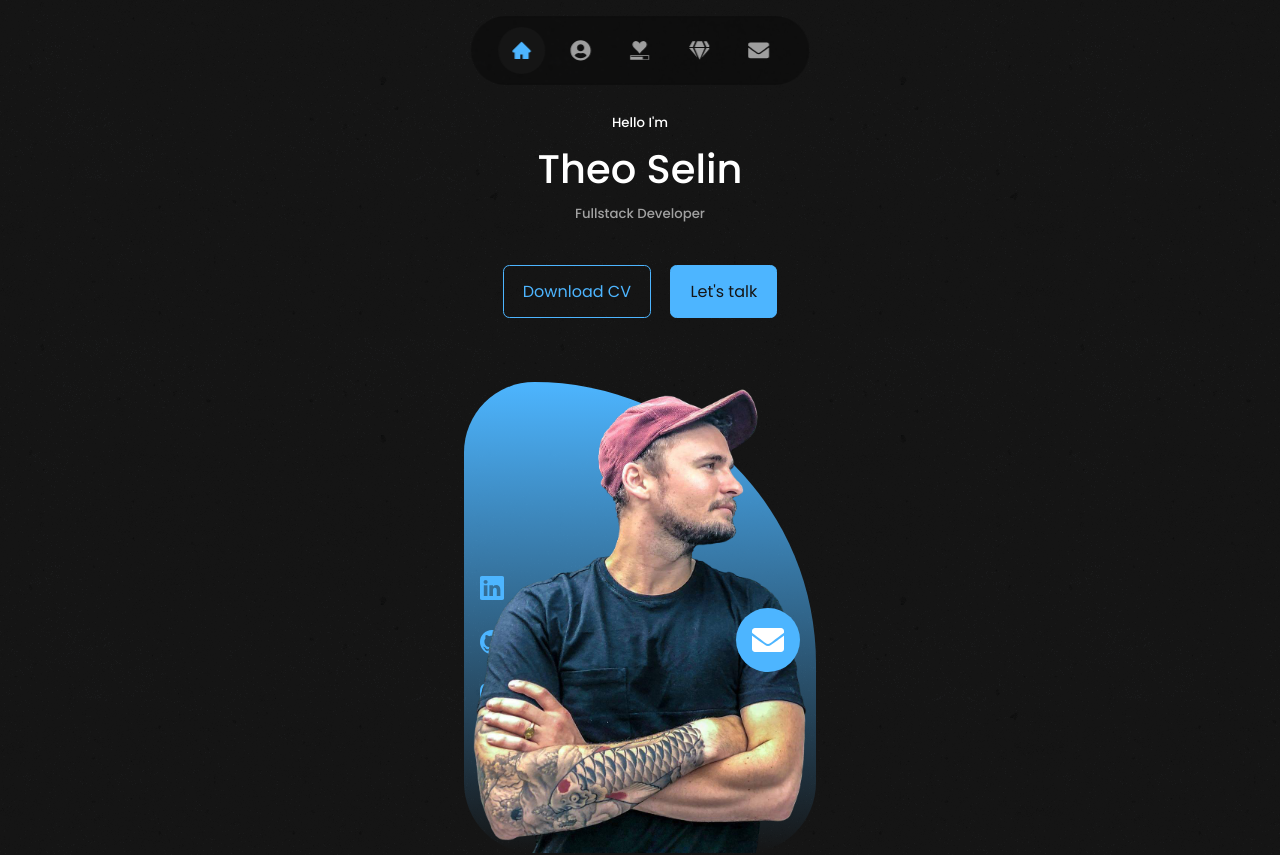
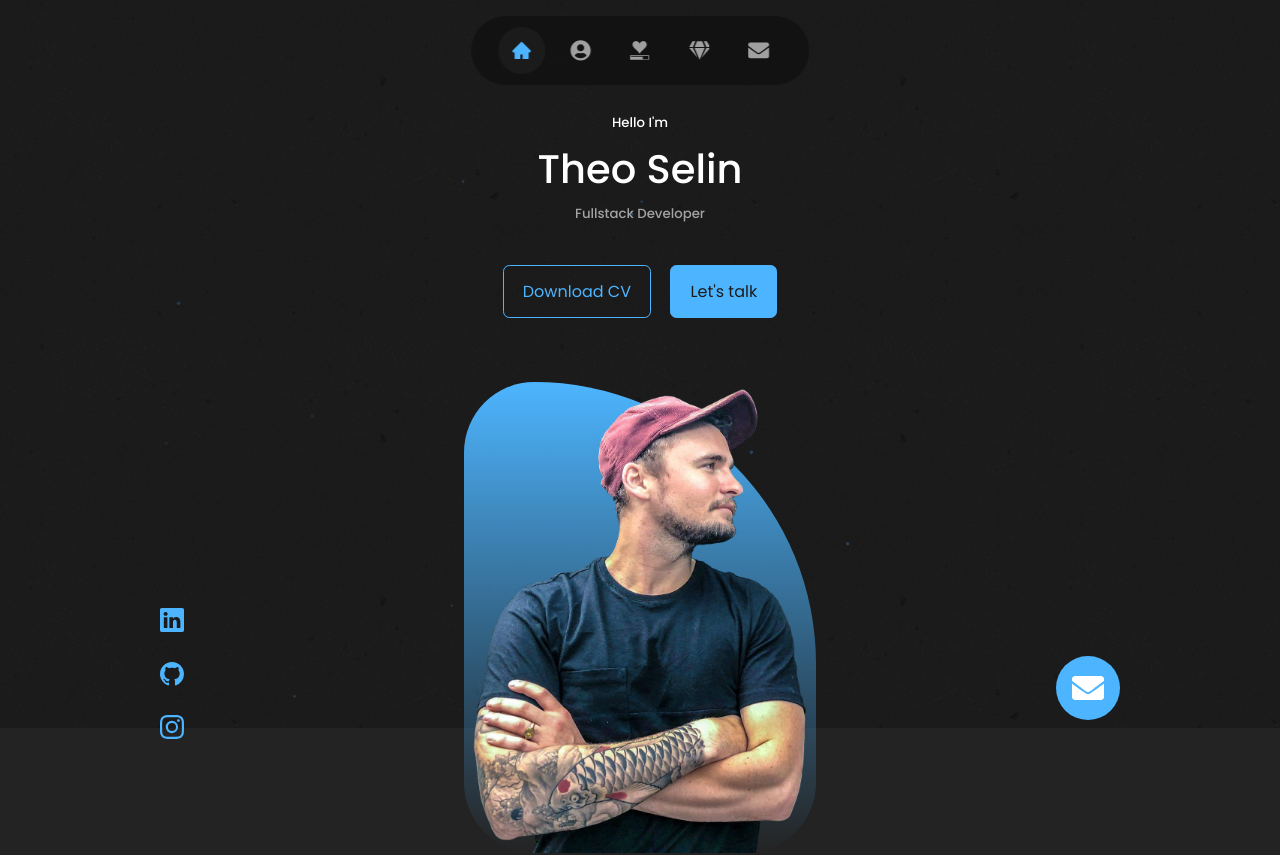
Before and after one commit to Theo-Selin/Portfolio, a React (Create React App) app in the folder client/: page / in a window 1280 px wide. Shown: the top 855 px of the page. Built offline with nearby package versions, Linux system fonts and the light colour scheme.

Commit message:
Particle effects

```diff
--- a/client/package.json
+++ b/client/package.json
@@ -9,8 +9,10 @@
     "react": "^18.1.0",
     "react-dom": "^18.1.0",
     "react-icons": "^4.3.1",
+    "react-particles-js": "^3.6.0",
     "react-scripts": "5.0.1",
     "react-skillbars": "^2.0.1",
+    "react-tsparticles": "^2.0.6",
     "web-vitals": "^2.1.4"
   },
   "scripts": {
@@ -36,5 +38,8 @@
       "last 1 firefox version",
       "last 1 safari version"
     ]
+  },
+  "devDependencies": {
+    "tsparticles": "^2.0.6"
   }
 }
--- a/client/src/App.jsx
+++ b/client/src/App.jsx
@@ -8,10 +8,12 @@ import Portfolio from "./components/portfolio/Portfolio"
 import Testimonials from "./components/testimonials/Testimonials"
 import Contact from "./components/contact/Contact"
 import Footer from "./components/footer/Footer"
+import ParticlesApp from "./components/particles/ParticlesApp"
 
 const App = () => {
   return (
     <>
+      <ParticlesApp />
       <Header />
       <Nav />
       <About />
--- a/client/src/components/about/About.jsx
+++ b/client/src/components/about/About.jsx
@@ -42,7 +42,6 @@ const About = () => {
             Esse, maiores perferendis!
           </p>
 
-          <a href="#contact" className="btn btn-primary">Let's talk</a>
         </div>
       </div>
     </section>
--- a/client/src/components/about/about.css
+++ b/client/src/components/about/about.css
@@ -1,3 +1,7 @@
+#about {
+    background: var(--color-bg-variant);
+}
+
 .about__container {
     display: grid;
     grid-template-columns: 25% 60%;
@@ -17,6 +21,7 @@
 }
 
 .about__me_image {
+    z-index: 1;
     overflow: hidden;
     transition: var(--transition)
 }
@@ -32,8 +37,9 @@
 }
 
 .about__card {
-    background: var(--color-bg-variant);
-    border: 1px solid var(--color-variant);
+    z-index: 1;
+    background: var(--color-bg);
+    border: 1px solid var(--color-primary-variant);
     border-radius: 1rem;
     padding: 2rem;
     text-align: center;
--- a/client/src/components/header/header.css
+++ b/client/src/components/header/header.css
@@ -1,5 +1,5 @@
 header {
-    height: 110vh;
+    height: 91vh;
     padding-top: 7rem;
     overflow: hidden;
 }
@@ -7,7 +7,6 @@ header {
 .header__container {
     text-align: center;
     height: 100%;
-    position: relative;
 }
 
 /* ================ CTA ================ */
@@ -24,9 +23,9 @@ header {
     flex-direction: column;
     align-items: center;
     gap: 0.8rem;
-    position: absolute;
+    position: fixed;
     left: 10rem;
-    bottom: 10rem;
+    bottom: 3rem;
     font-size: 1.5rem
 }
 
@@ -45,9 +44,9 @@ header {
 .message {
     background-color: var(--color-primary);
     border-radius: 50%;
-    position: absolute;
+    position: fixed;
     right: 10rem;
-    bottom: 13rem;
+    bottom: 5rem;
     font-weight: 300;
     font-size: 2rem;
     padding: 1rem;
@@ -63,7 +62,9 @@ header {
 /* ================ MEDIA QUERIES (MEDIUM) ================ */
 @media screen and (max-width: 1024px) {
 
-    a.btn.btn-primary {
+    a.btn.btn-primary,
+    .header__socials,
+    .message {
         display: none;
     }
 
--- /dev/null
+++ b/client/src/components/particles/ParticlesApp.jsx
@@ -0,0 +1,135 @@
+import React from 'react'
+import Particles from "react-tsparticles";
+import { loadFull } from "tsparticles";
+import "./particles.css"
+
+const ParticlesApp = () => {
+  const particlesInit = async (main) => {
+    await loadFull(main);
+  };
+
+  const particlesLoaded = (container) => {
+    console.log(container);
+  };
+  return (
+    <Particles
+      id="tsparticles"
+      init={particlesInit}
+      loaded={particlesLoaded}
+      options={{
+        fullScreen: false,
+        fpsLimit: 144,
+        "particles": {
+          "number": {
+            "value": 10,
+            "density": {
+              "enable": true,
+              "value_area": 800
+            }
+          },
+          "color": {
+            "value": "#54aaf7"
+          },
+          "shape": {
+            "type": "circle",
+            "stroke": {
+              "width": 0,
+              "color": "#000000"
+            },
+            "polygon": {
+              "nb_sides": 12
+            },
+            "image": {
+              "src": "img/github.svg",
+              "width": 100,
+              "height": 100
+            }
+          },
+          "opacity": {
+            "value": 0.3928359549120531,
+            "random": true,
+            "anim": {
+              "enable": true,
+              "speed": 1,
+              "opacity_min": 0.1,
+              "sync": true
+            }
+          },
+          "size": {
+            "value": 2,
+            "random": true,
+            "anim": {
+              "enable": true,
+              "speed": 2.4362316369040355,
+              "size_min": 1.6241544246026904,
+              "sync": true
+            }
+          },
+          "line_linked": {
+            "enable": false,
+            "distance": 64.13648243462092,
+            "color": "#4db5ff",
+            "opacity": 0.12025590456491421,
+            "width": 0.9620472365193136
+          },
+          "move": {
+            "enable": true,
+            "speed": 0.5,
+            "direction": "bottom",
+            "random": false,
+            "straight": false,
+            "out_mode": "bounce",
+            "bounce": false,
+            "attract": {
+              "enable": true,
+              "rotateX": 160.3412060865523,
+              "rotateY": 240.5118091298284
+            }
+          }
+        },
+        "interactivity": {
+          "detect_on": "canvas",
+          "events": {
+            "onhover": {
+              "enable": false,
+              "mode": "grab"
+            },
+            "onclick": {
+              "enable": true,
+              "mode": "push"
+            },
+            "resize": true
+          },
+          "modes": {
+            "grab": {
+              "distance": 400,
+              "line_linked": {
+                "opacity": 1
+              }
+            },
+            "bubble": {
+              "distance": 400,
+              "size": 40,
+              "duration": 2,
+              "opacity": 8,
+              "speed": 3
+            },
+            "repulse": {
+              "distance": 200,
+              "duration": 0.4
+            },
+            "push": {
+              "particles_nb": 4
+            },
+            "remove": {
+              "particles_nb": 2
+            }
+          }
+        },
+        "retina_detect": true
+      }}
+    />
+  );
+};
+
+export default ParticlesApp
--- /dev/null
+++ b/client/src/components/particles/particles.css
@@ -0,0 +1,5 @@
+#tsparticles {
+    position: absolute;
+    width: 100%;
+    height: 150vh;
+}
--- a/client/src/index.css
+++ b/client/src/index.css
@@ -11,9 +11,9 @@
 }
 
 :root {
-    --color-bg: rgb(21, 21, 21);
-    --color-bg-variant: rgb(31, 31, 31);
-    --color-primary: rgb(77, 181, 255);
+    --color-bg: rgb(27, 27, 27);
+    --color-bg-variant: rgb(35, 35, 35);
+    --color-primary: #4db5ff;
     --color-primary-variant: rgba(77, 181, 255, 0.4);
     --color-white: #fff;
     --color-light: rgba(255, 255, 255, 0.6);
@@ -43,6 +43,7 @@ body {
 
 /* ================ GENERAL STYLES ================ */
 .container {
+    z-index: 1;
     width: var(--container-width-lg);
     margin: 0 auto;
 }
@@ -57,8 +58,8 @@ h1 {
 
 section {
     border-top: 2px solid var(--color-bg-variant);
-    padding-top: 5rem;
-    padding-bottom: 5rem;
+    padding-top: 9rem;
+    padding-bottom: 9rem;
 }
 
 section > h2, section > h5 {
@@ -78,6 +79,7 @@ section > h2 {
 a {
     color: var(--color-primary);
     transition: var(--transition);
+    z-index: 1;
 }
 
 a:hover {
```
Also changed, not shown: 1 other file (tests, documents, lock files or other folders).
